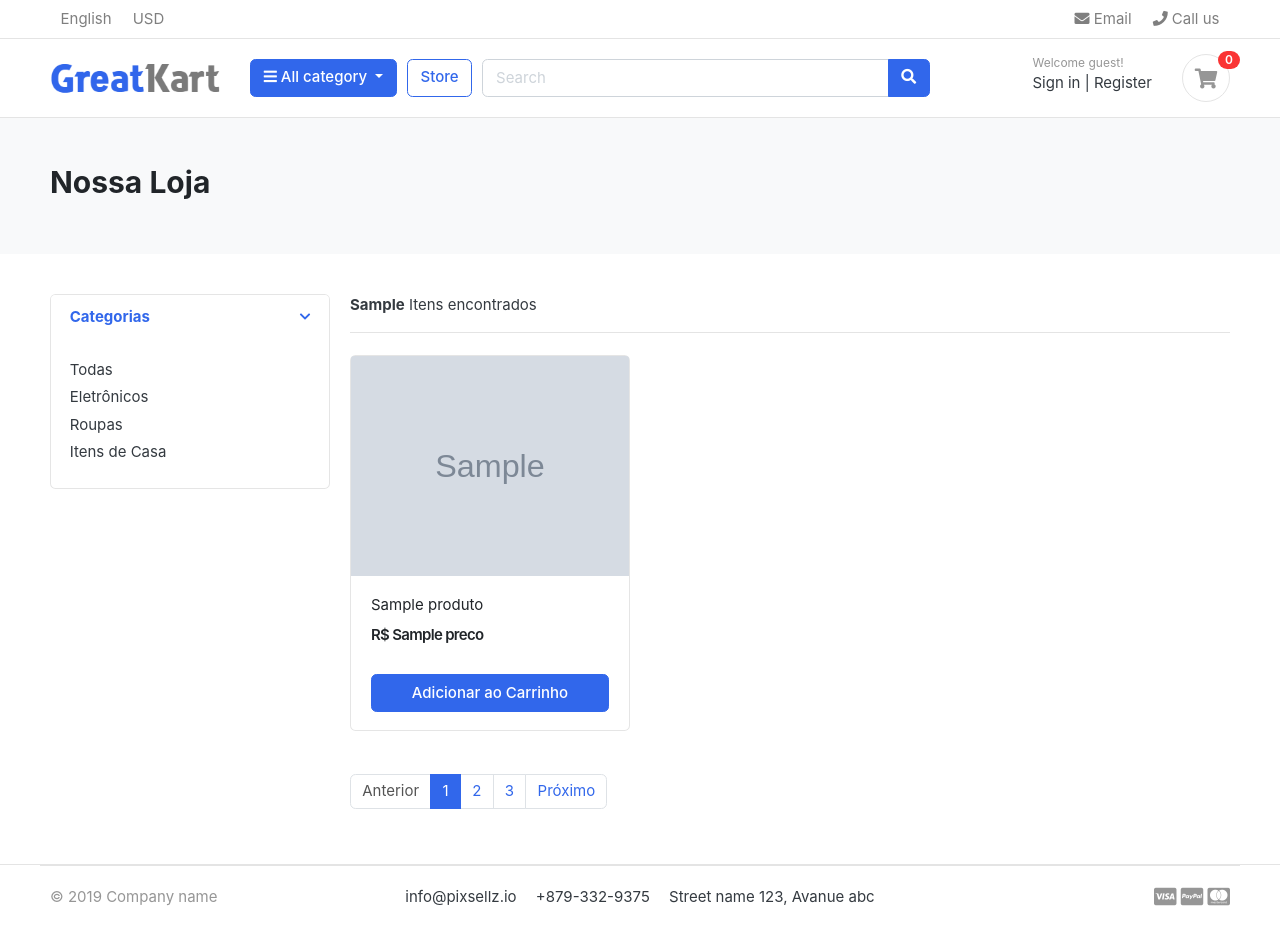
After one commit to mateus-s-a/IFMT_Eng_Computacao, a Django app: template Programacao-Web/django/loja_online/templates/loja/loja.html in a window 1280 px wide. The commit adds this page. Run offline with Django 5.2, Linux system fonts and the light colour scheme; the template is opened without the code that fills it: most values are stand-ins (such as "Sample title", 1, 10 or a date in 2020); grey boxes marked "Sample" are stand-in pictures; some web fonts are replaced.

Commit message:
feat(loja): integrate product listing and detail views with URL routing and templates

```diff
--- a/Programacao-Web/django/loja_online/mercearias/urls.py
+++ b/Programacao-Web/django/loja_online/mercearias/urls.py
@@ -15,10 +15,11 @@ Including another URLconf
     2. Add a URL to urlpatterns:  path('blog/', include('blog.urls'))
 """
 from django.contrib import admin
-from django.urls import path
+from django.urls import path, include
 from mercearias import views
 
 urlpatterns = [
     path('admin/', admin.site.urls),
     path('', views.visualizarHome, name='home'),
+    path('loja/', include('produtos.urls')),
 ]
--- a/Programacao-Web/django/loja_online/produtos/models.py
+++ b/Programacao-Web/django/loja_online/produtos/models.py
@@ -7,7 +7,7 @@ class Produto(models.Model):
     slug = models.SlugField(max_length=200, unique=True)
     descricao = models.TextField(max_length=500, blank=True)
     preco = models.DecimalField(max_digits=10, decimal_places=2)
-    imagens = models.ImageField(upload_to='photos/produtos')
+    imagens = models.ImageField(upload_to='photos/produtos/')
     estoque = models.IntegerField()
     esta_disponivel = models.BooleanField(default=True)
 
--- a/Programacao-Web/django/loja_online/templates/home.html
+++ b/Programacao-Web/django/loja_online/templates/home.html
@@ -20,11 +20,11 @@
             {% for produto in produtos %}
                 <div class="col-md-3">
                     <div class="card card-product-grid">
-                        <a href="./product-detail.html" class="img-wrap">
+                        <a href="static/product-detail.html" class="img-wrap">
                             <img src="{{ produto.imagens.url }}">
                         </a>
                         <figcaption class="info-wrap">
-                            <a href="./product-detail.html" class="title">{{ produto.produto_nome }}</a>
+                            <a href="static/product-detail.html" class="title">{{ produto.produto_nome }}</a>
                             <div class="price mt-1">R$ {{ produto.preco }}</div>
                         </figcaption>
                     </div>
--- a/Programacao-Web/django/loja_online/templates/includes/navbar.html
+++ b/Programacao-Web/django/loja_online/templates/includes/navbar.html
@@ -28,7 +28,7 @@
             <div class="row align-items-center">
                 <div class="col-lg-2 col-md-3 col-6">
                     <a href="./" class="brand-wrap">
-                        <img class="logo" src="./images/logo.png">
+                        <img class="logo" src="static/images/logo.png">
                     </a>
                 </div>
                 <div class="col-lg col-sm col-md col-6 flex-grow-0">
@@ -45,7 +45,7 @@
                             <a class="dropdown-item" href="#">Beauty & Personal Care / Health </a>
                         </div>
                     </div>
-                </div> <a href="./store.html" class="btn btn-outline-primary">Store</a>
+                </div> <a href="static/store.html" class="btn btn-outline-primary">Store</a>
                 <div class="col-lg  col-md-6 col-sm-12 col">
                     <form action="#" class="search">
                         <div class="input-group w-100">
@@ -64,11 +64,11 @@
                         <div class="widget-header">
                             <small class="title text-muted">Welcome guest!</small>
                             <div>
-                                <a href="./signin.html">Sign in</a> <span class="dark-transp"> | </span>
-                                <a href="./register.html"> Register</a>
+                                <a href="static/signin.html">Sign in</a> <span class="dark-transp"> | </span>
+                                <a href="static/register.html"> Register</a>
                             </div>
                         </div>
-                        <a href="./cart.html" class="widget-header pl-3 ml-3">
+                        <a href="static/cart.html" class="widget-header pl-3 ml-3">
                             <div class="icon icon-sm rounded-circle border"><i class="fa fa-shopping-cart"></i></div>
                             <span class="badge badge-pill badge-danger notify">0</span>
                         </a>
--- /dev/null
+++ b/Programacao-Web/django/loja_online/templates/loja/loja.html
@@ -0,0 +1,86 @@
+{% extends 'base.html' %}
+{% load static %}
+
+{% block content %}
+
+<section class="section-pagetop bg">
+    <div class="container">
+        <h2 class="title-page">Nossa Loja</h2>
+    </div>
+</section>
+<section class="section-content padding-y">
+    <div class="container">
+
+        <div class="row">
+            <aside class="col-md-3">
+
+                <div class="card">
+                    <article class="filter-group">
+                        <header class="card-header">
+                            <a href="#" data-toggle="collapse" data-target="#collapse_1" aria-expanded="true" class="">
+                                <i class="icon-control fa fa-chevron-down"></i>
+                                <h6 class="title">Categorias</h6>
+                            </a>
+                        </header>
+                        <div class="filter-content collapse show" id="collapse_1" style="">
+                            <div class="card-body">
+
+                                <ul class="list-menu">
+                                    <li><a href="#">Todas </a></li>
+                                    <li><a href="#">Eletrônicos </a></li>
+                                    <li><a href="#">Roupas </a></li>
+                                    <li><a href="#">Itens de Casa </a></li>
+                                </ul>
+
+                            </div>
+                        </div>
+                    </article>
+                </div>
+            </aside>
+            <main class="col-md-9">
+
+                <header class="border-bottom mb-4 pb-3">
+                    <div class="form-inline">
+                        <span class="mr-md-auto"><b>{{ produtos_quant }}</b> Itens encontrados </span>
+
+                    </div>
+                </header>
+                <div class="row">
+
+                    {% for produto in produtos %}
+                    <div class="col-md-4">
+                        <figure class="card card-product-grid">
+                            <a href="./product-detail.html" class="img-wrap">
+                                <img src="{{ produto.imagens.url }}">
+                            </a>
+                            <figcaption class="info-wrap">
+                                <div class="fix-height">
+                                    <a href="./product-detail.html" class="title">{{ produto.produto_nome }}</a>
+                                    <div class="price-wrap mt-2">
+                                        <span class="price">R$ {{ produto.preco }}</span>
+                                    </div>
+                                </div>
+                                <a href="#" class="btn btn-block btn-primary">Adicionar ao Carrinho </a>
+                            </figcaption>
+                        </figure>
+                    </div>
+                    {% endfor %}
+
+                </div>
+                <nav class="mt-4" aria-label="Page navigation sample">
+                    <ul class="pagination">
+                        <li class="page-item disabled"><a class="page-link" href="#">Anterior</a></li>
+                        <li class="page-item active"><a class="page-link" href="#">1</a></li>
+                        <li class="page-item"><a class="page-link" href="#">2</a></li>
+                        <li class="page-item"><a class="page-link" href="#">3</a></li>
+                        <li class="page-item"><a class="page-link" href="#">Próximo</a></li>
+                    </ul>
+                </nav>
+
+            </main>
+        </div>
+
+    </div>
+</section>
+
+{% endblock %}
```
Also changed, not shown: Programacao-Web/django/loja_online/produtos/urls.py (added, +7 -0 lines), Programacao-Web/django/loja_online/produtos/views.py (+10 -0 lines), Programacao-Web/django/loja_online/photos/produtos/camisa-social-1.jpg (added).
